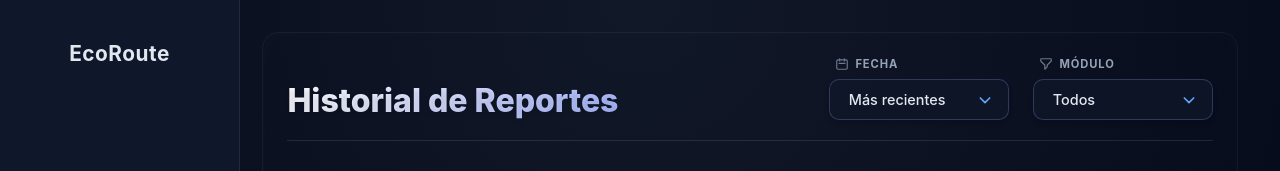
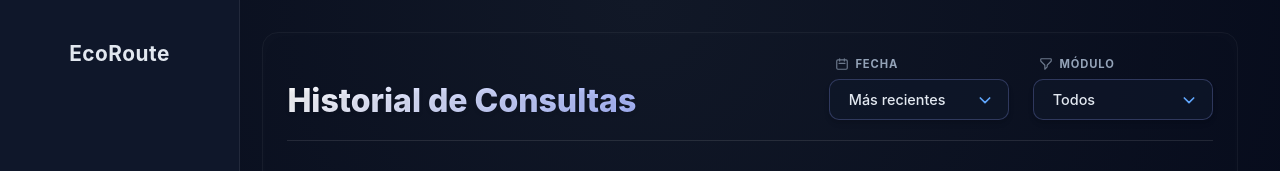
Before and after one commit to 1ACC0184-2520-12604-Grupo1-EcoRoute/EcoRoute-frontend, a React (Vite) app: page /reportes in a window 1280 px wide. Shown: the top 171 px of the page. Built offline with nearby package versions, Linux system fonts and the light colour scheme; no server answers; sample sign-in values are in the browser's storage.

Commit message:
Change reports a consultas

```diff
--- a/src/domains/reports/ui/ReportsPage.tsx
+++ b/src/domains/reports/ui/ReportsPage.tsx
@@ -134,7 +134,7 @@ export const ReportsPage: React.FC = () => {
     return (
         <div className="td-card reports-wrapper">
             <div className="reports-top-bar">
-                <h2>Historial de Reportes</h2>
+                <h2>Historial de Consultas</h2>
 
                 {/* --- BARRA DE FILTROS --- */}
                 <div className="filters-container">
```
